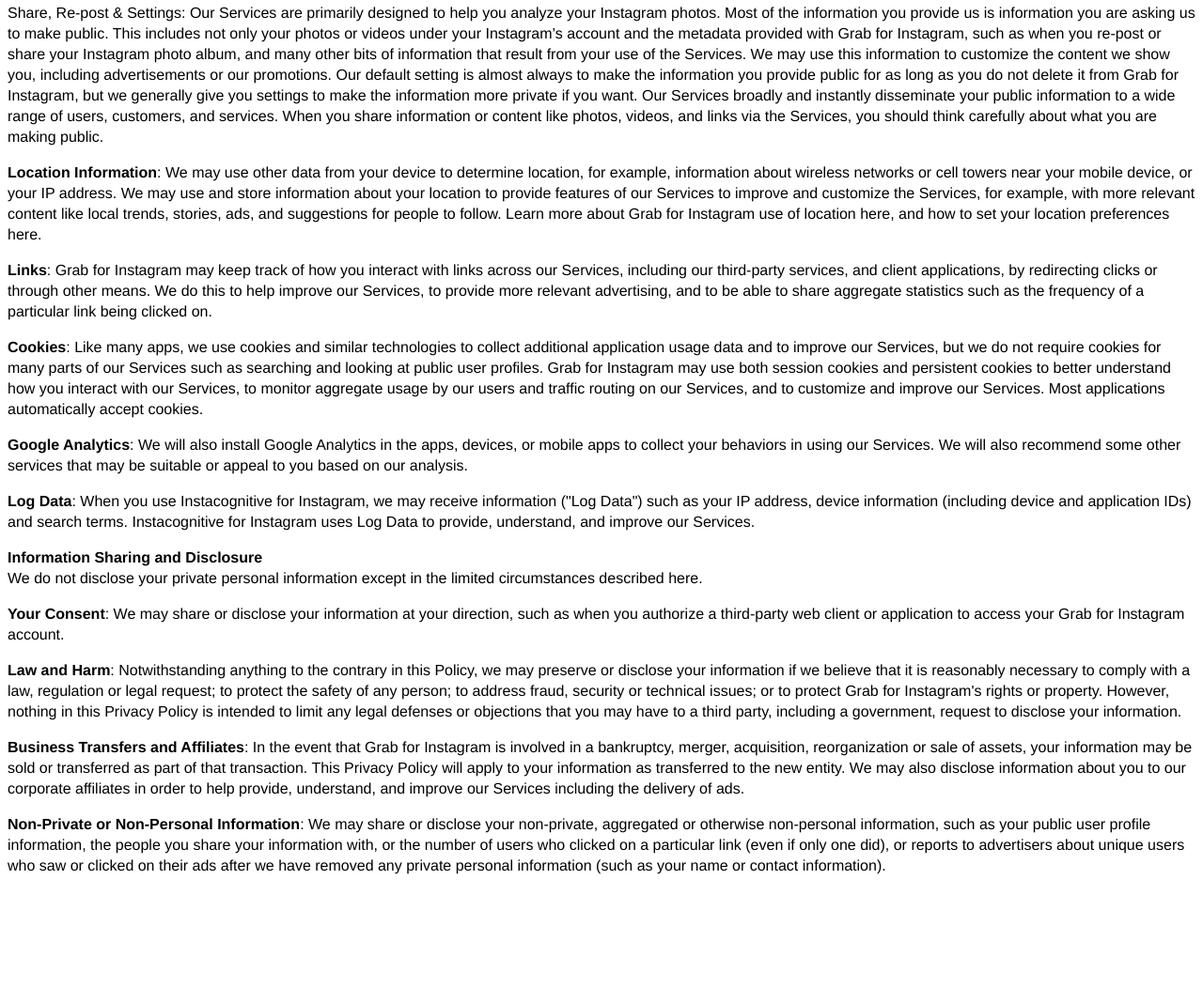
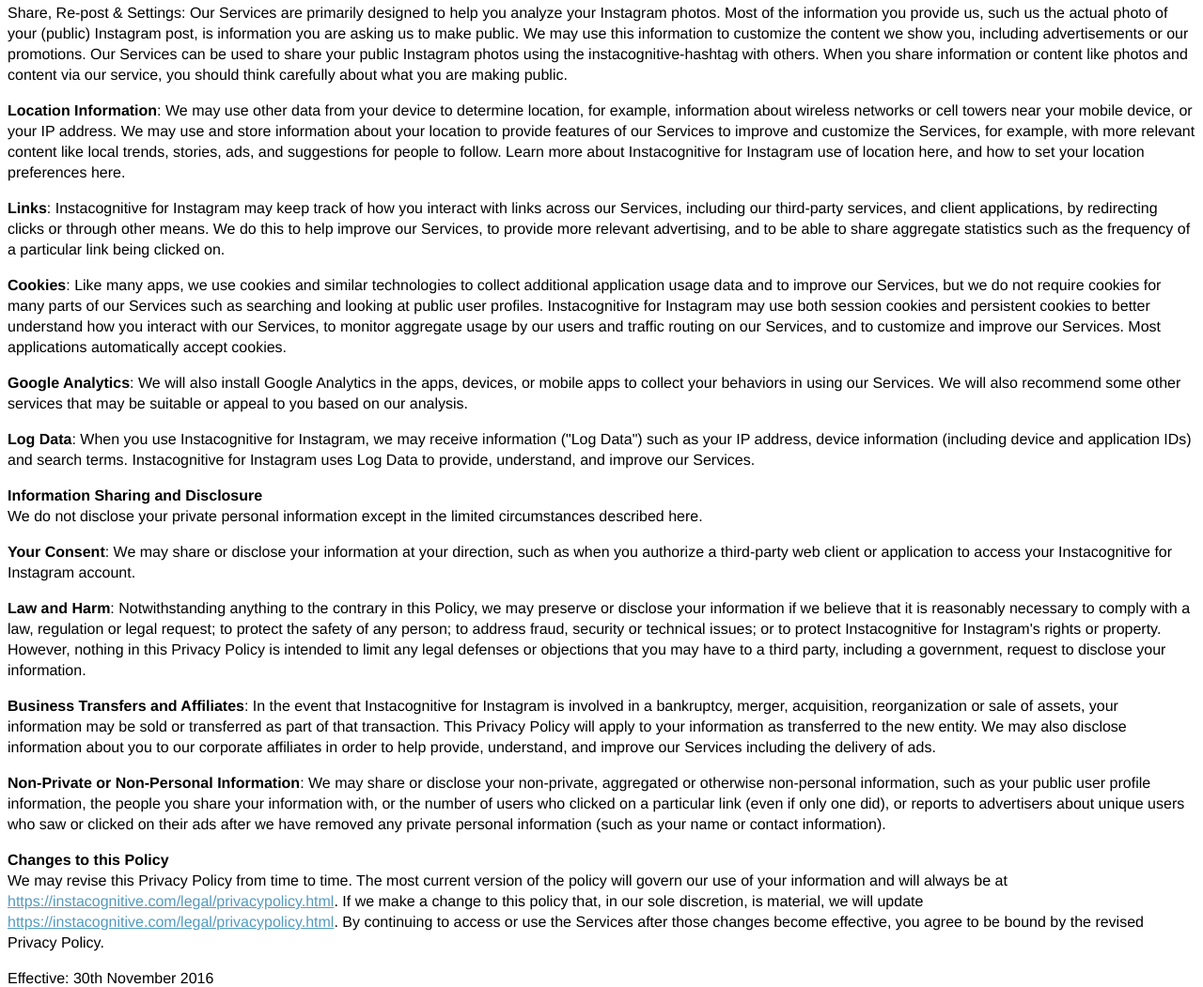
Before and after one commit to instacognitive/instacognitive.github.io, a website: page legal/privacypolicy.html in a window 1280 px wide. Shown: the part 329-1380 px from the top of the page at 94% size. Drawn offline with Linux system fonts and the light colour scheme.

Commit message:
updated privacy policy

```diff
--- a/legal/privacypolicy.html
+++ b/legal/privacypolicy.html
@@ -29,13 +29,13 @@
 
 <p class="title">Information Collection and Use</p>
 <p>We collect and use your information below to provide our Services and to measure and improve our Services from time to time.</p>
-<p>Share, Re-post &amp; Settings: Our Services are primarily designed to help you analyze your Instagram photos. Most of the information you provide us is information you are asking us to make public. This includes not only your photos or videos under your Instagram’s account and the metadata provided with Grab for Instagram, such as when you re-post or share your Instagram photo album, and many other bits of information that result from your use of the Services. We may use this information to customize the content we show you, including advertisements or our promotions. Our default setting is almost always to make the information you provide public for as long as you do not delete it from Grab for Instagram, but we generally give you settings to make the information more private if you want. Our Services broadly and instantly disseminate your public information to a wide range of users, customers, and services. When you share information or content like photos, videos, and links via the Services, you should think carefully about what you are making public.</p>
+<p>Share, Re-post &amp; Settings: Our Services are primarily designed to help you analyze your Instagram photos. Most of the information you provide us, such us the actual photo of your (public) Instagram post, is information you are asking us to make public. We may use this information to customize the content we show you, including advertisements or our promotions. Our Services can be used to share your public Instagram photos using the instacognitive-hashtag with others. When you share information or content like photos and content via our service, you should think carefully about what you are making public.</p>
 
-<p><span class="title">Location Information</span>: We may use other data from your device to determine location, for example, information about wireless networks or cell towers near your mobile device, or your IP address. We may use and store information about your location to provide features of our Services to improve and customize the Services, for example, with more relevant content like local trends, stories, ads, and suggestions for people to follow. Learn more about Grab for Instagram use of location here, and how to set your location preferences here.</p>
+<p><span class="title">Location Information</span>: We may use other data from your device to determine location, for example, information about wireless networks or cell towers near your mobile device, or your IP address. We may use and store information about your location to provide features of our Services to improve and customize the Services, for example, with more relevant content like local trends, stories, ads, and suggestions for people to follow. Learn more about Instacognitive for Instagram use of location here, and how to set your location preferences here.</p>
 
-<p><span class="title">Links</span>: Grab for Instagram may keep track of how you interact with links across our Services, including our third-party services, and client applications, by redirecting clicks or through other means. We do this to help improve our Services, to provide more relevant advertising, and to be able to share aggregate statistics such as the frequency of a particular link being clicked on.</p>
+<p><span class="title">Links</span>: Instacognitive for Instagram may keep track of how you interact with links across our Services, including our third-party services, and client applications, by redirecting clicks or through other means. We do this to help improve our Services, to provide more relevant advertising, and to be able to share aggregate statistics such as the frequency of a particular link being clicked on.</p>
 
-<p><span class="title">Cookies</span>: Like many apps, we use cookies and similar technologies to collect additional application usage data and to improve our Services, but we do not require cookies for many parts of our Services such as searching and looking at public user profiles. Grab for Instagram may use both session cookies and persistent cookies to better understand how you interact with our Services, to monitor aggregate usage by our users and traffic routing on our Services, and to customize and improve our Services. Most applications automatically accept cookies.</p>
+<p><span class="title">Cookies</span>: Like many apps, we use cookies and similar technologies to collect additional application usage data and to improve our Services, but we do not require cookies for many parts of our Services such as searching and looking at public user profiles. Instacognitive for Instagram may use both session cookies and persistent cookies to better understand how you interact with our Services, to monitor aggregate usage by our users and traffic routing on our Services, and to customize and improve our Services. Most applications automatically accept cookies.</p>
 
 <p><span class="title">Google Analytics</span>: We will also install Google Analytics in the apps, devices, or mobile apps to collect your behaviors in using our Services. We will also recommend some other services that may be suitable or appeal to you based on our analysis.</p>
 
@@ -44,11 +44,11 @@
 <p><span class="title">Information Sharing and Disclosure</span><br>
 We do not disclose your private personal information except in the limited circumstances described here.</p>
 
-<p><span class="title">Your Consent</span>: We may share or disclose your information at your direction, such as when you authorize a third-party web client or application to access your Grab for Instagram account.</p>
+<p><span class="title">Your Consent</span>: We may share or disclose your information at your direction, such as when you authorize a third-party web client or application to access your Instacognitive for Instagram account.</p>
 
-<p><span class="title">Law and Harm</span>: Notwithstanding anything to the contrary in this Policy, we may preserve or disclose your information if we believe that it is reasonably necessary to comply with a law, regulation or legal request; to protect the safety of any person; to address fraud, security or technical issues; or to protect Grab for Instagram's rights or property. However, nothing in this Privacy Policy is intended to limit any legal defenses or objections that you may have to a third party, including a government, request to disclose your information.</p>
+<p><span class="title">Law and Harm</span>: Notwithstanding anything to the contrary in this Policy, we may preserve or disclose your information if we believe that it is reasonably necessary to comply with a law, regulation or legal request; to protect the safety of any person; to address fraud, security or technical issues; or to protect Instacognitive for Instagram's rights or property. However, nothing in this Privacy Policy is intended to limit any legal defenses or objections that you may have to a third party, including a government, request to disclose your information.</p>
 
-<p><span class="title">Business Transfers and Affiliates</span>: In the event that Grab for Instagram is involved in a bankruptcy, merger, acquisition, reorganization or sale of assets, your information may be sold or transferred as part of that transaction. This Privacy Policy will apply to your information as transferred to the new entity. We may also disclose information about you to our corporate affiliates in order to help provide, understand, and improve our Services including the delivery of ads.</p>
+<p><span class="title">Business Transfers and Affiliates</span>: In the event that Instacognitive for Instagram is involved in a bankruptcy, merger, acquisition, reorganization or sale of assets, your information may be sold or transferred as part of that transaction. This Privacy Policy will apply to your information as transferred to the new entity. We may also disclose information about you to our corporate affiliates in order to help provide, understand, and improve our Services including the delivery of ads.</p>
 
 <p><span class="title">Non-Private or Non-Personal Information</span>: We may share or disclose your non-private, aggregated or otherwise non-personal information, such as your public user profile information, the people you share your information with, or the number of users who clicked on a particular link (even if only one did), or reports to advertisers about unique users who saw or clicked on their ads after we have removed any private personal information (such as your name or contact information).</p>
 
```
Also changed, not shown: 404.html (+1 -1 lines).
